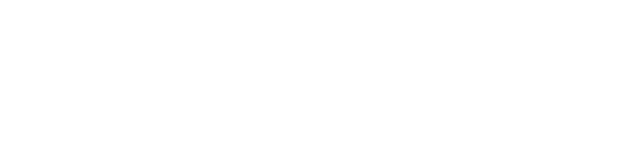
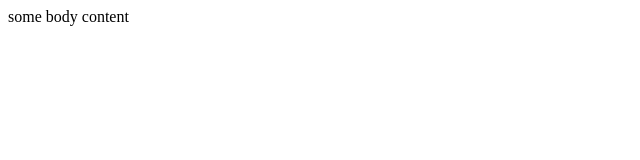
Before and after one commit to mrsontag/basic_repo, a plain HTML site: page index.html in a window 1280 px wide. Shown: the whole page, without its empty margins (0-640 px from the left). Drawn offline with Linux system fonts and the light colour scheme.

Commit message:
updated to include body content

```diff
--- a/index.html
+++ b/index.html
@@ -1 +1 @@
-<body></body>
+<body>some body content</body>
```
